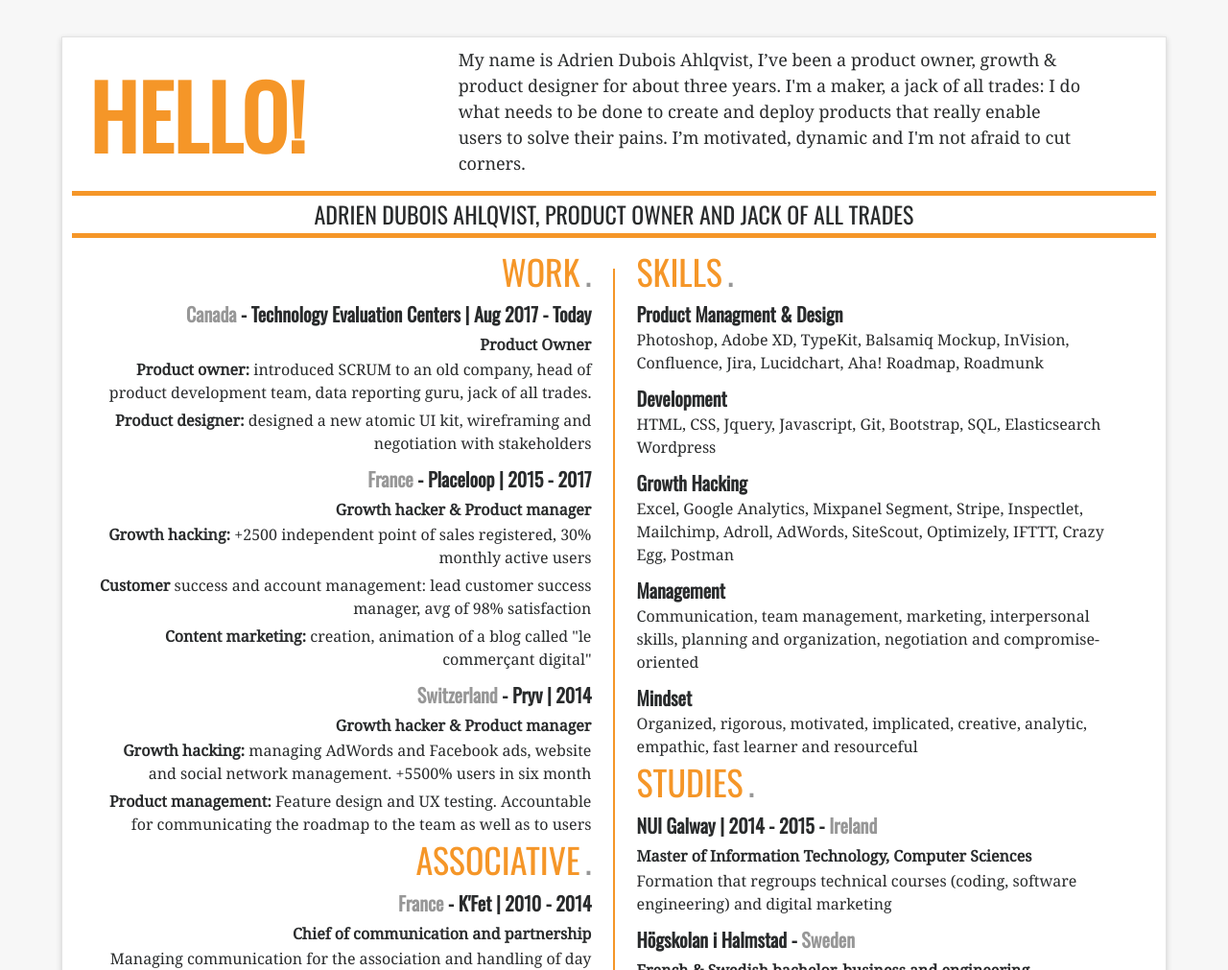
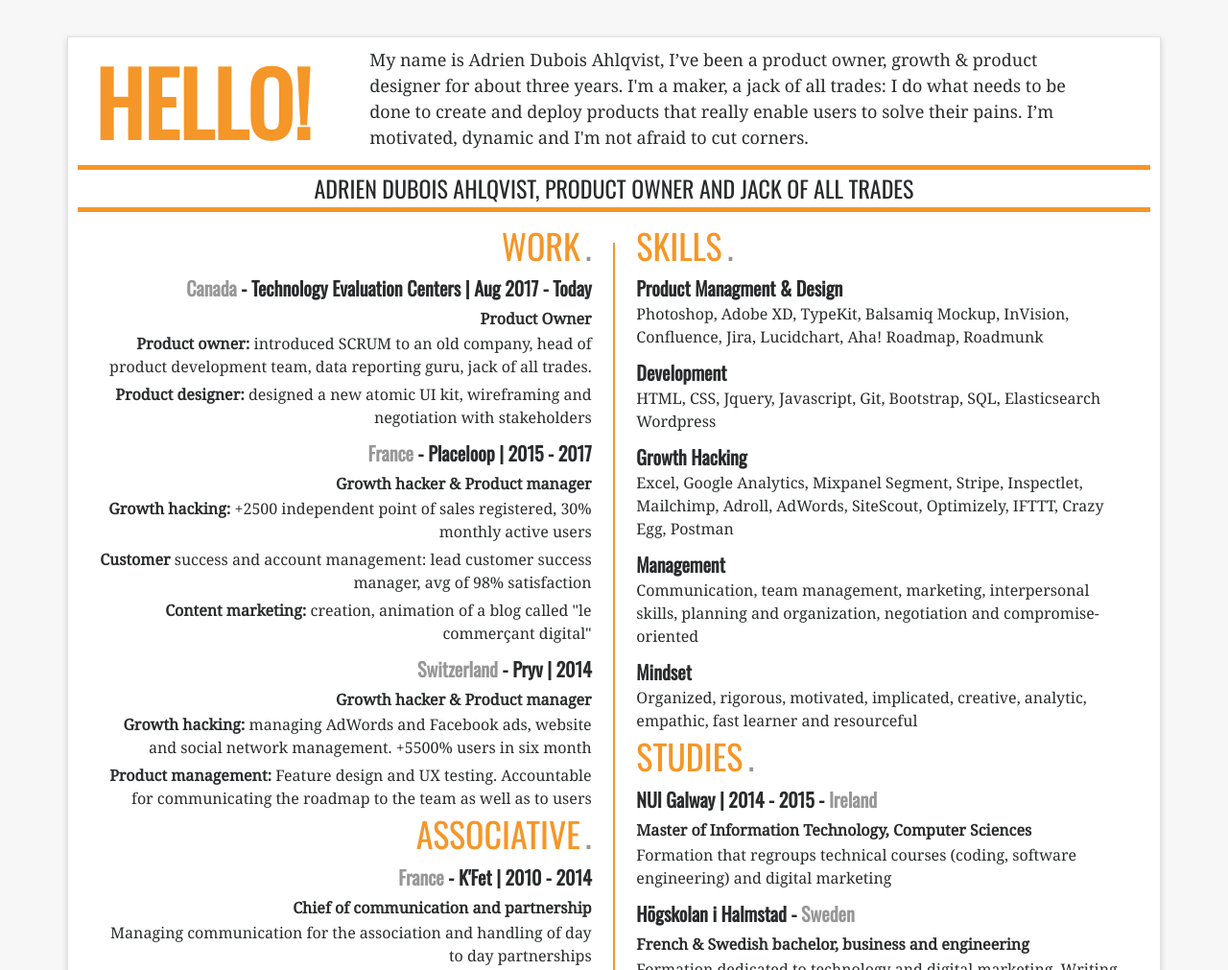
Before and after one commit to Armitage35/adrien_cv, a plain HTML site: page index.html in a window 1280 px wide. Shown: the top 1011 px of the page at 96% size. Drawn offline with nearby package versions, Linux system fonts and the light colour scheme.

Commit message:
plan for larger screens

```diff
--- a/index.html
+++ b/index.html
@@ -17,8 +17,8 @@
 <body>
   <div class="page container">
     <div class="header row">
-      <h1 class="col-sm-5 col-md-4">Hello!</h1>
-      <p class="speech col-sm-6 col-md-7">
+      <h1 class="col-sm-5 col-md-4 col-lg-3">Hello!</h1>
+      <p class="speech col-sm-6 col-md-7 col-lg-8">
         My name is Adrien Dubois Ahlqvist, I’ve been a product owner, growth & product designer for about three years. I'm a maker, a jack of all trades: I do what needs to be done to create and deploy products that really enable users to solve their pains. I’m motivated, dynamic and I'm not afraid to cut corners.
       </p>
     </div>
@@ -158,7 +158,7 @@
           </div>
           <div class="contactInfo">
             <i class="fa fa-phone" aria-hidden="true"></i>
-            <a href="tel:0033665978118" class="content">
+            <a href="tel:4389243959" class="content">
               (438) 924-3959
             </a>
           </div>
--- a/style.css
+++ b/style.css
@@ -18,7 +18,7 @@ button {
 }
 
 .page {
-  width: 90%;
+  /*width: 90%;*/
   height: 80%;
   margin-left: auto;
   margin-right: auto;
```
